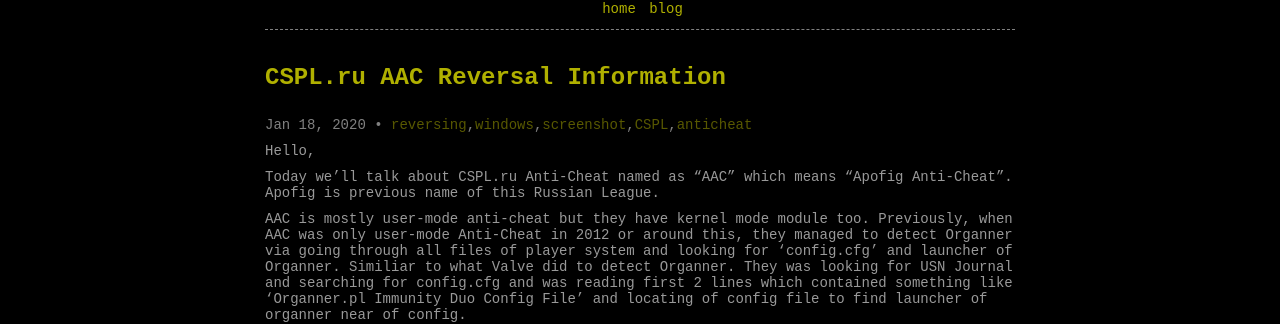
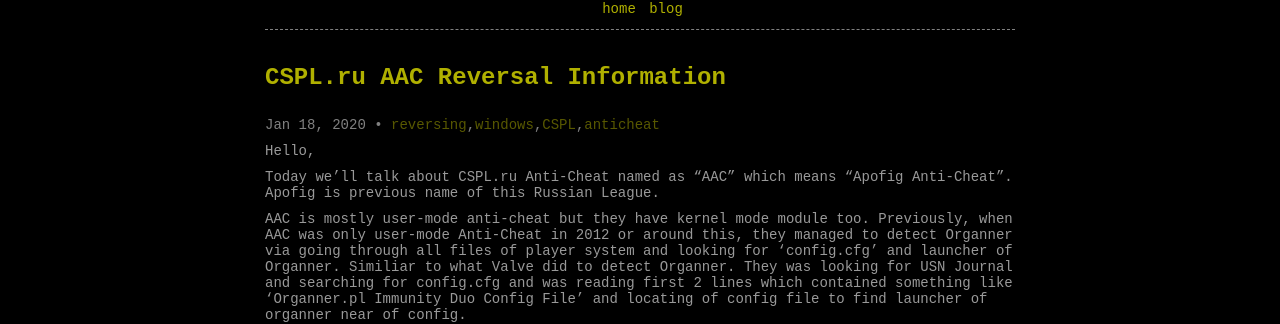
Before and after one commit to cpz/cpz.github.io, a Jekyll site: the page built from _posts/2020/2020-01-18-CSPL-AAC-Reversal-Information.md, in a window 1280 px wide. Shown: the part 152-476 px from the top of the page. Built offline with Jekyll 4.4.1, drawn with Linux system fonts in a browser that asks for light colours; comment, search, counter and statistics services are not loaded.

Commit message:
Update 2020-01-18-CSPL-AAC-Reversal-Information.md

```diff
--- a/_posts/2020/2020-01-18-CSPL-AAC-Reversal-Information.md
+++ b/_posts/2020/2020-01-18-CSPL-AAC-Reversal-Information.md
@@ -7,7 +7,6 @@ categories:
 tags:
     - reversing
     - windows
-    - screenshot
     - CSPL
     - anticheat
 ---
```
